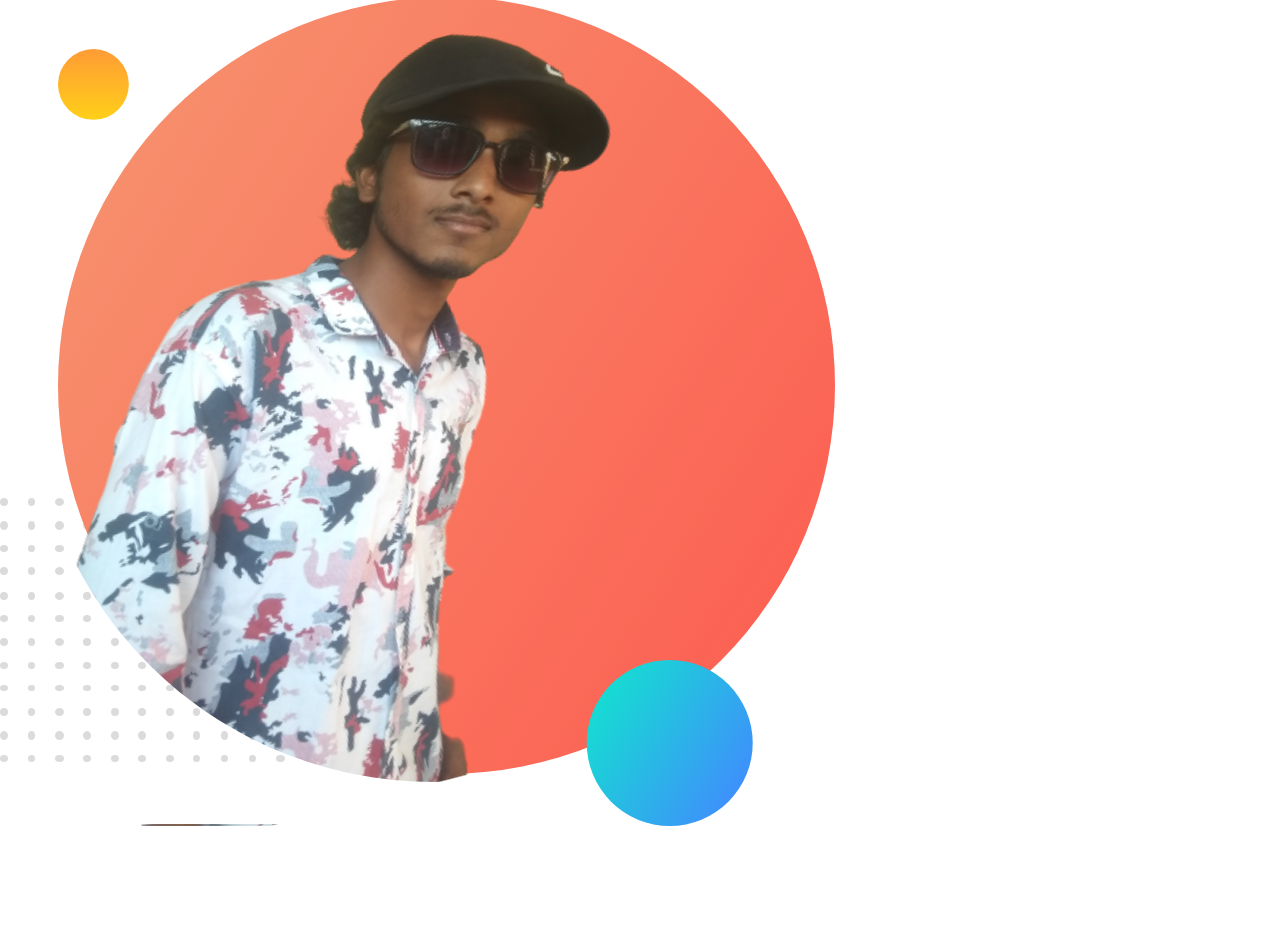
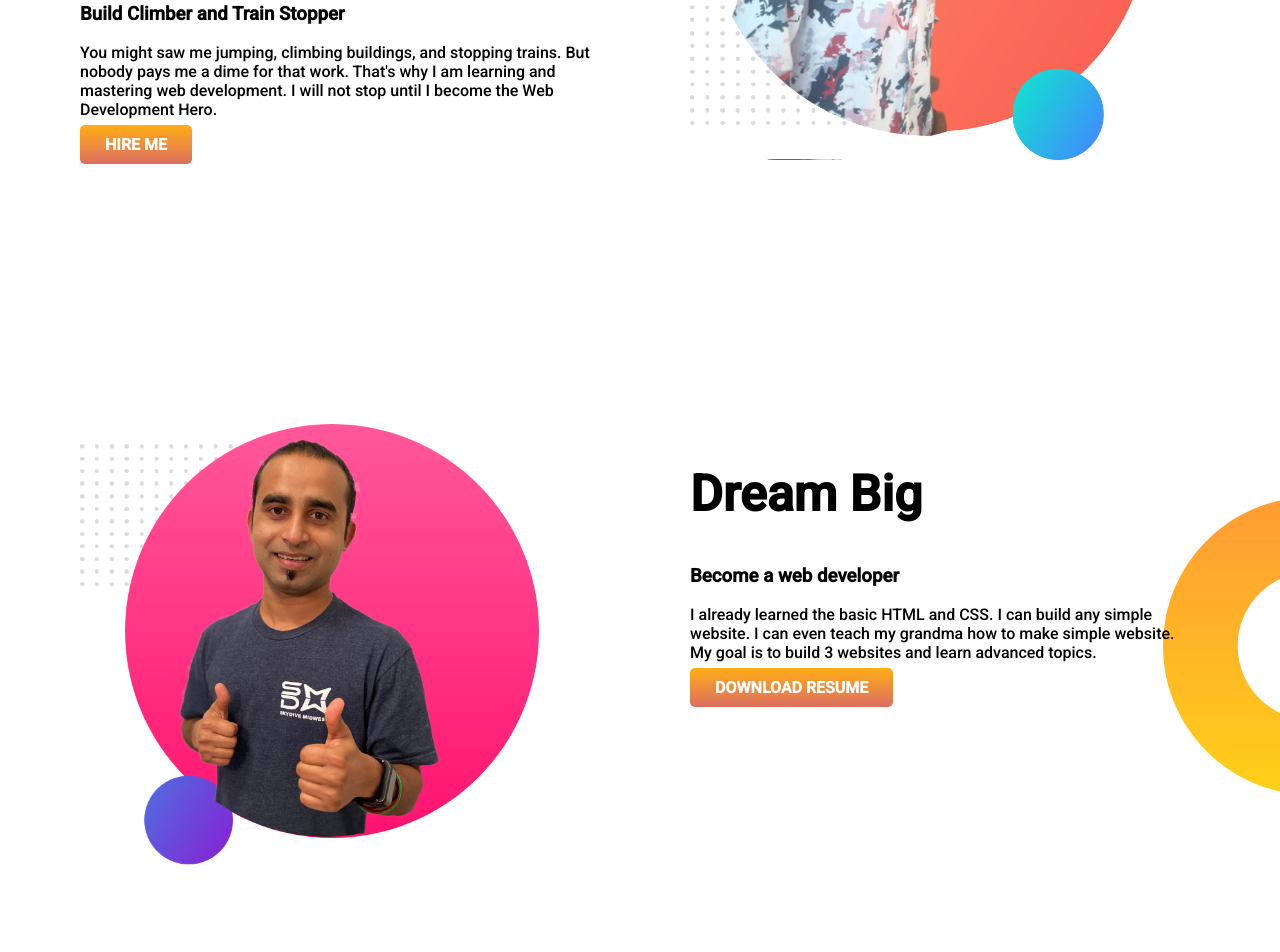
Before and after one commit to alaminhossainjibon/web-portfolio, a plain HTML site: page index.html in a window 1280 px wide. Shown: the part 376-1328 px from the top of the page. Before the commit the page ends 1206 px from the top, so only its background shows below. Drawn offline with Linux system fonts and the light colour scheme.

Commit message:
section2 commit

```diff
--- a/index.html
+++ b/index.html
@@ -21,12 +21,24 @@
             <p>You might saw me jumping, climbing buildings, and stopping trains. But nobody pays me a dime for that
                 work. That's why I am learning and mastering web development. I will not stop until I become the Web
                 Development Hero.</p>
-            <a href="https://www.facebook.com/mdalamin.hossaon">HIRE ME</a>
+            <a class="link-button" target="_blank" href="https://www.facebook.com/mdalamin.hossaon">HIRE ME</a>
         </div>
         <div class="half-width">
             <img src="images/alamin7.png" alt="alamin7">
         </div>
     </section>
+    <section class="dream-area">
+        <div class="half-width">
+            <img src="images/jhankar2.png" alt="">
+        </div>
+        <div class="half-width">
+            <h1>Dream Big</h1>
+            <h3>Become a web developer</h3>
+            <p>I already learned the basic HTML and CSS. I can build any simple website. I can even teach my grandma how
+                to make simple website. My goal is to build 3 websites and learn advanced topics.</p>
+            <a class="link-button" target="_blank" href="">DOWNLOAD RESUME</a>
+        </div>
+    </section>
 </body>
 
 </html>
--- a/style.css
+++ b/style.css
@@ -7,11 +7,36 @@ body{
     color: orange;
 }
 .top-banner{
-
+    display: flex;
+    padding: 30px;
+    background-image: url(images/top-banner.png);
+    background-repeat: no-repeat;
+    margin-bottom: 100px;
 }
 .half-width{
     width: 50%;
+    padding: 50px;
+}
+.half-width img{
+    width: 90%;
+}
+.link-button{
+    text-decoration: none;
+    background-image: linear-gradient(#ffa805ee, #db6e62);
+    padding: 10px 25px;
+    border-radius: 5px;
+    font-weight: 700;
+    color: white;
 }
 h1{
     font-size: 50px;
 }
+.dream-area{
+    display: flex;
+    padding: 30px;
+    background-image: url(images/dream-bg.png);
+    background-repeat: no-repeat;
+    margin-bottom: 100px;
+    background-position: right;
+}
+}
```
